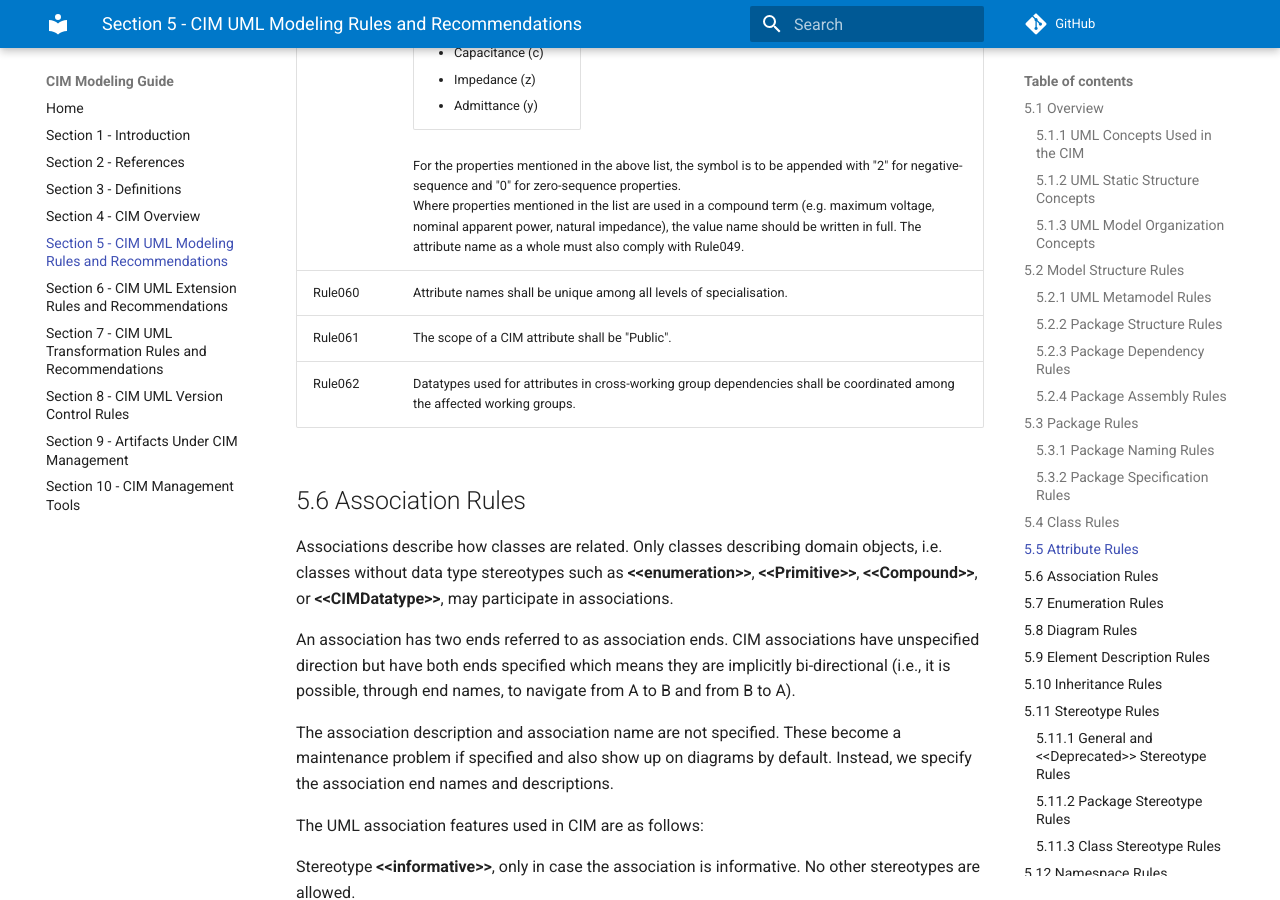
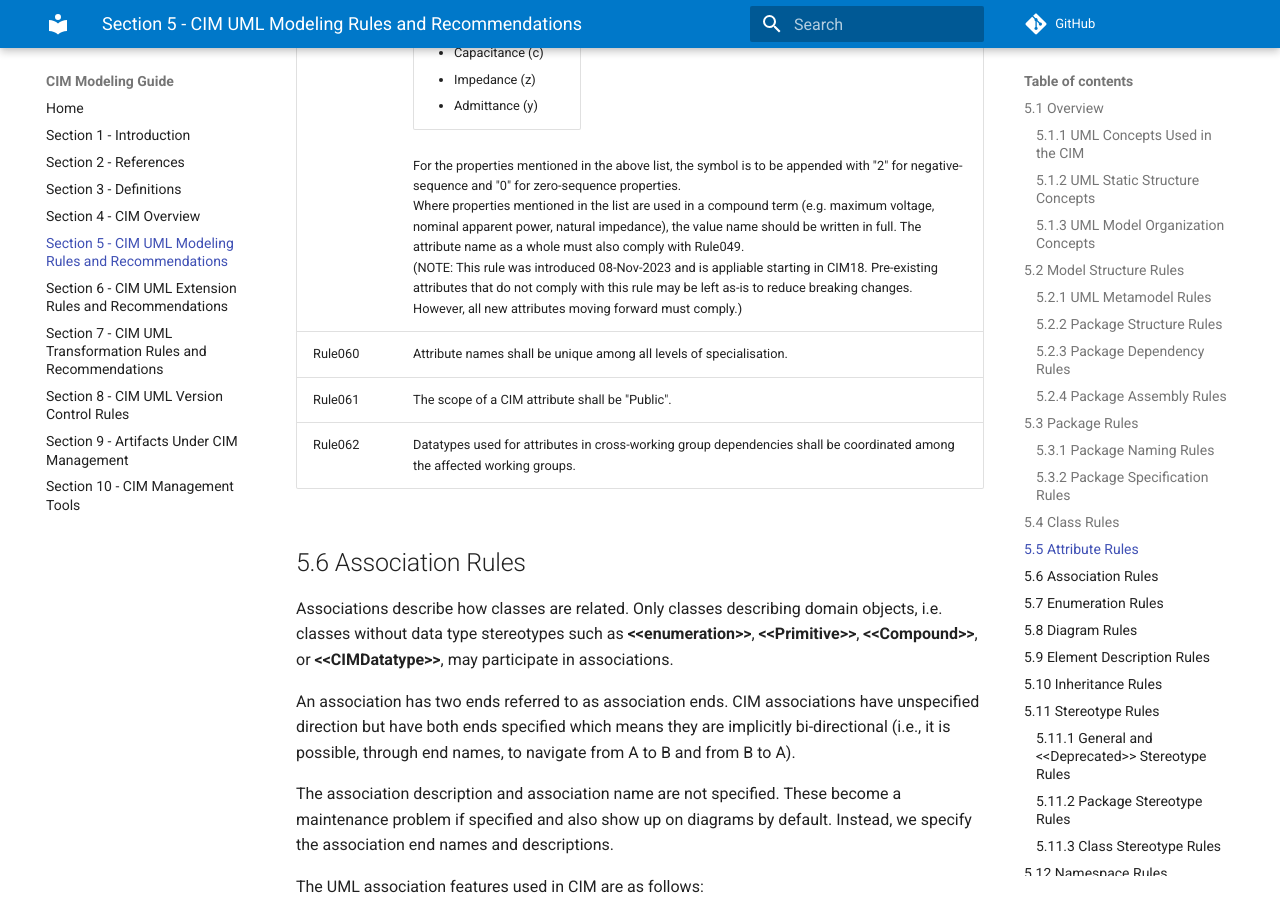
Before and after one commit to cimug-org/cim-modeling-guide, an MkDocs documentation site: the page built from docs/section5-cim-uml-modeling-rules-and-recommendations.md, in a window 1280 px wide and 900 px high, scrolled down 15402 px. Built offline with MkDocs 1.6.1 and Material for MkDocs 9.7.7, drawn with Linux system fonts in a browser that asks for light colours; comment, search, counter and statistics services are not loaded.

Commit message:
Issue #43

```diff
--- a/docs/section5-cim-uml-modeling-rules-and-recommendations.md
+++ b/docs/section5-cim-uml-modeling-rules-and-recommendations.md
@@ -478,7 +478,7 @@
 | Rule056 | In instances where an attribute of a CIM class has an initial value, it shall denote a constant for all instance of the class to which the attribute belongs. |
 | Rule057 | In instances where an attribute of a CIM class has an initial value, it shall be set as both static and constant. |
 | Rule058 | Attribute multiplicity shall always be \[0..1\] (i.e. all CIM attributes are optional). |
-| Rule059 | For attributes that correspond to power system related measurements as listed below the attribute name must use the symbol, in lower camel case (e.g. ratedU), instead of the name or unit of measurement.<table><colgroup><col style="width: 100%" /></colgroup><thead><tr class="even"><td><ul><li>Active Power (p)<li>Reactive Power (q) <br><li>Apparent Power (s)<li>Resistance (r)<li>Reactance (x)<li>Conductance (g)<li>Susceptance (b)<li>Power Factor (pf)<li>Voltage (u)<li>Current (i)<li>Frequency (f)<li>Inductance (l)<li>Capacitance (c)<li>Impedance (z)<li>Admittance (y)</ul></td></tr></tbody></table>For the properties mentioned in the above list, the symbol is to be appended with "2" for negative-sequence and "0" for zero-sequence properties.<br>Where properties mentioned in the list are used in a compound term (e.g. maximum voltage, nominal apparent power, natural impedance), the value name should be written in full. The attribute name as a whole must also comply with Rule049.|
+| Rule059 | For attributes that correspond to power system related measurements as listed below the attribute name must use the symbol, in lower camel case (e.g. ratedU), instead of the name or unit of measurement.<table><colgroup><col style="width: 100%" /></colgroup><thead><tr class="even"><td><ul><li>Active Power (p)<li>Reactive Power (q) <br><li>Apparent Power (s)<li>Resistance (r)<li>Reactance (x)<li>Conductance (g)<li>Susceptance (b)<li>Power Factor (pf)<li>Voltage (u)<li>Current (i)<li>Frequency (f)<li>Inductance (l)<li>Capacitance (c)<li>Impedance (z)<li>Admittance (y)</ul></td></tr></tbody></table>For the properties mentioned in the above list, the symbol is to be appended with "2" for negative-sequence and "0" for zero-sequence properties.<br>Where properties mentioned in the list are used in a compound term (e.g. maximum voltage, nominal apparent power, natural impedance), the value name should be written in full. The attribute name as a whole must also comply with Rule049.<br>(NOTE: This rule was introduced 08-Nov-2023 and is appliable starting in CIM18. Pre-existing attributes that do not comply with this rule may be left as-is to reduce breaking changes. However, all new attributes moving forward must comply.) |
 | Rule060 | Attribute names shall be unique among all levels of specialisation. |
 | Rule061 | The scope of a CIM attribute shall be "Public".  |
 | Rule062 | Datatypes used for attributes in cross-working group dependencies shall be coordinated among the affected working groups. |
```
